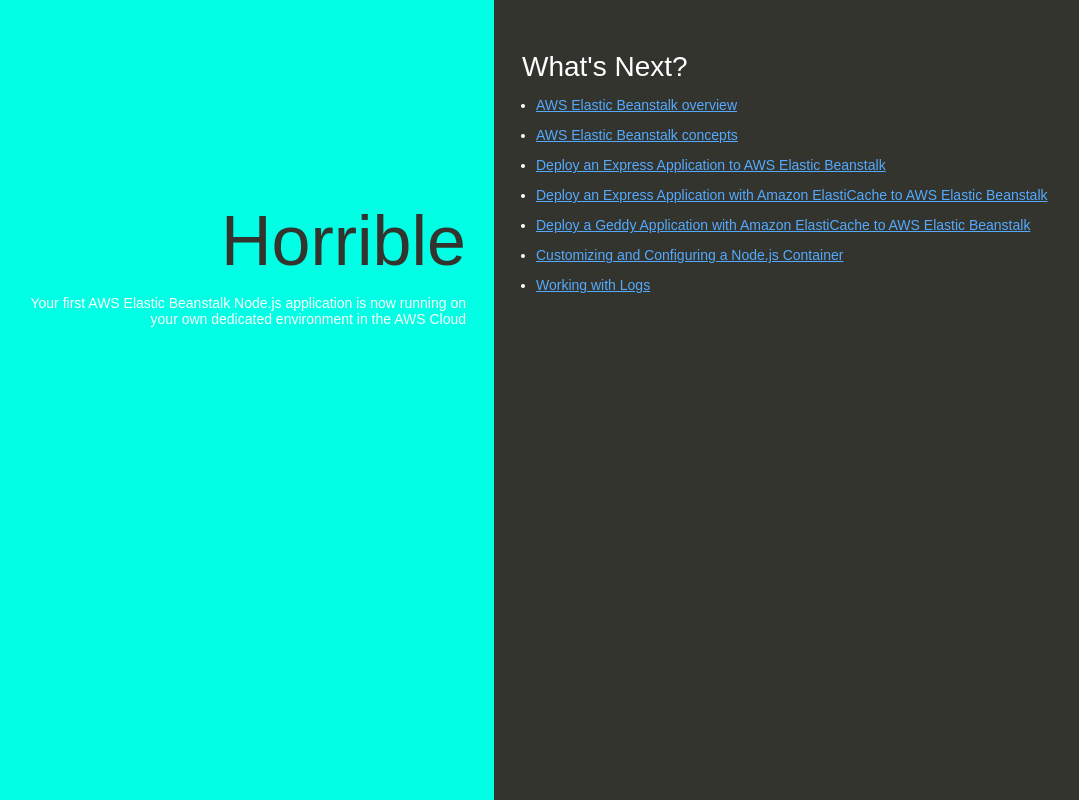
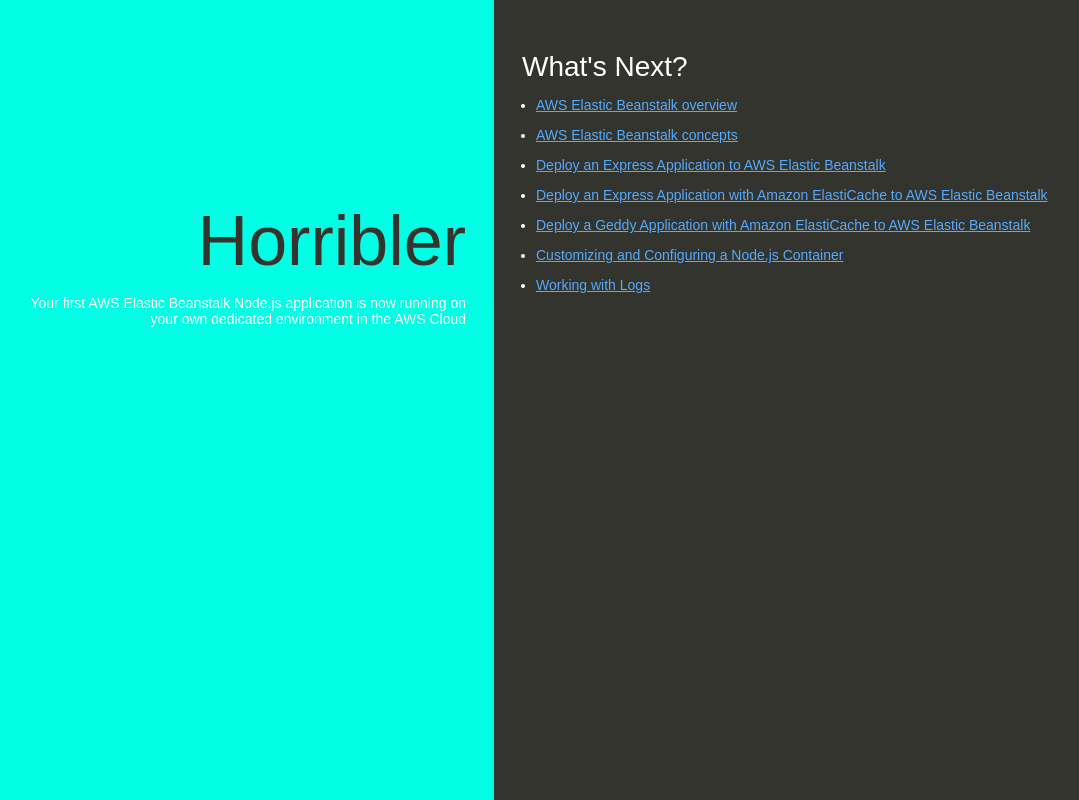
Before and after one commit to amt-dwemoh-kesseh/test-codePipeline-skill, a website: page index.html in a window 1280 px wide. Shown: the whole page, without its empty margins (146-1225 px from the left). Drawn offline with Linux system fonts and the light colour scheme.

Commit message:
refactor: modify text

```diff
--- a/index.html
+++ b/index.html
@@ -74,7 +74,7 @@
   </head>
   <body>
     <div class="textColumn">
-      <h1>Horrible</h1>
+      <h1>Horribler</h1>
       <p>Your first AWS Elastic Beanstalk Node.js application is now running on your own dedicated environment in the AWS Cloud</p>
     </div>
     <div class="linksColumn">
```
